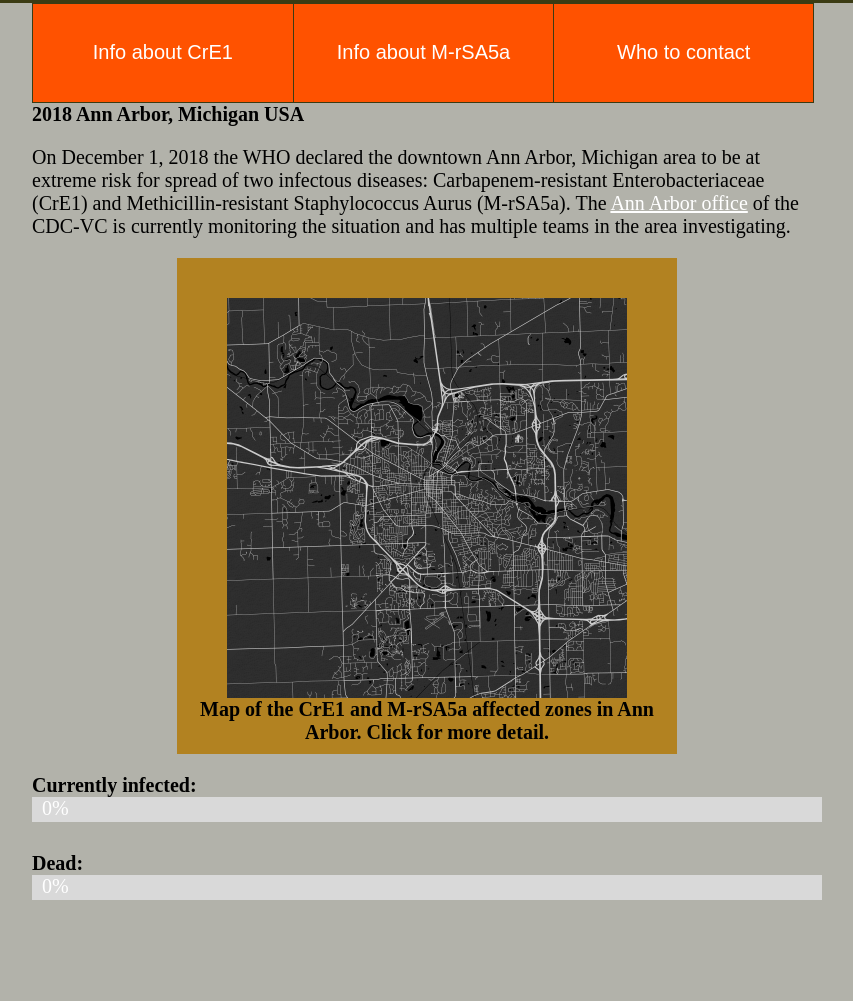
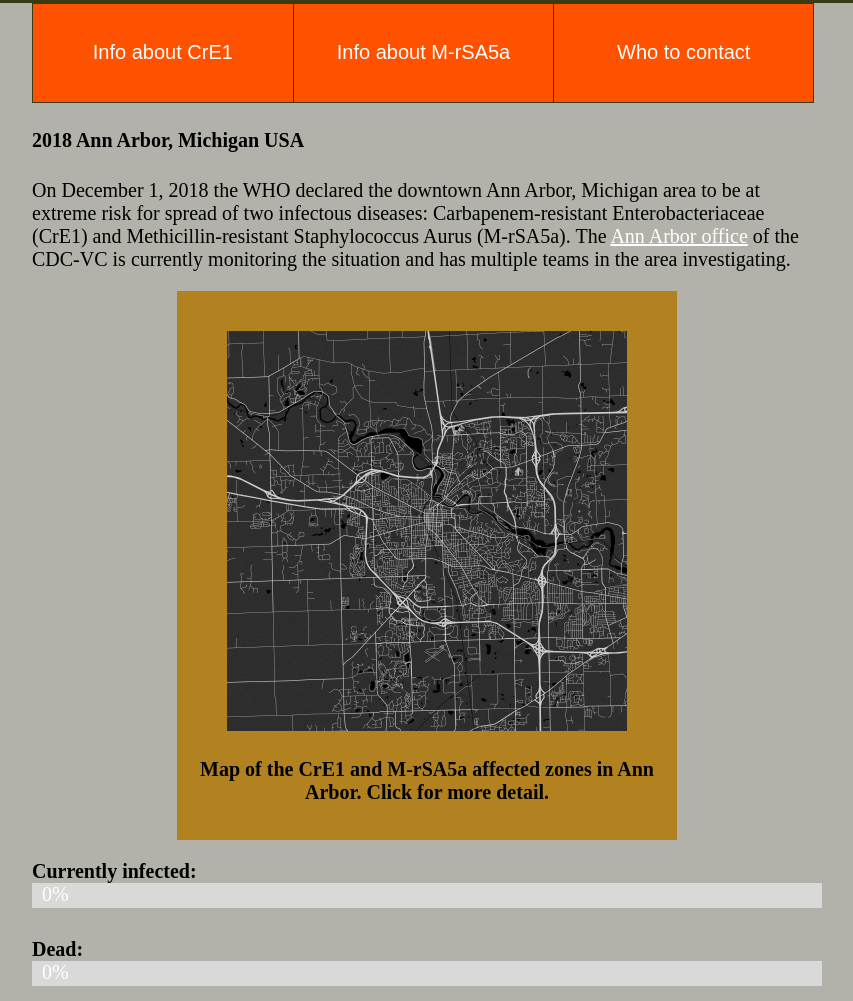
Before and after one commit to dpawlows/outbreak, a plain HTML site: page index.html in a window 1280 px wide. Shown: the part 330-1331 px from the top of the page, without its empty margins (213-1066 px from the left). Before the commit the page ends 1260 px from the top, so only its background shows below. Drawn offline with Linux system fonts and the light colour scheme.

Commit message:
changed a margin

```diff
--- a/css/style.css
+++ b/css/style.css
@@ -8,9 +8,7 @@
   margin: 0 auto;
 }
 
-h4{
-  margin: 0px 0 0 0;
-}
+
 
 .data {
 font-family:"Courier New", Courier, monospace;
@@ -97,7 +95,9 @@ img.displayed {
   border-bottom: 5px solid #3B3B13;
 }
 
-
+.nomargin{
+  margin: 0;
+}
 .btn-group button {
     background-color: #FF5200; /* Green background */
     border: 1px solid #3B3B13; /* Green border */
--- a/index.html
+++ b/index.html
@@ -46,12 +46,12 @@
       M-rSA5a affected zones
         in Ann Arbor.  Click for more detail.</h4>
       </div>
-    <h4>Currently infected:</h4>
+    <h4 class="nomargin">Currently infected:</h4>
       <div class="container">
 
         <div class="tracker infected"><span>0%<span></div>
       </div>
-      <h4>Dead:</h4>
+      <h4 class="nomargin">Dead:</h4>
       <div class="container">
 
         <div class="tracker dead"><span>0%<span></div>
```
